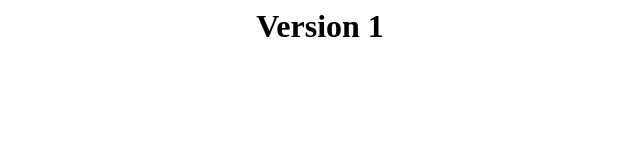
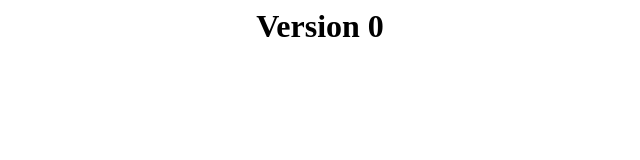
Before and after one commit to abhiarun-94/jdocker, a plain HTML site: page index.html in a window 1280 px wide. Shown: the full height of the page, 320-960 px from the left. Drawn offline with Linux system fonts and the light colour scheme.

Commit message:
version 3

```diff
--- a/index.html
+++ b/index.html
@@ -1 +1 @@
-<center><h1>Version 1</h1></center>
+<center><h1>Version 0</h1></center>
```
